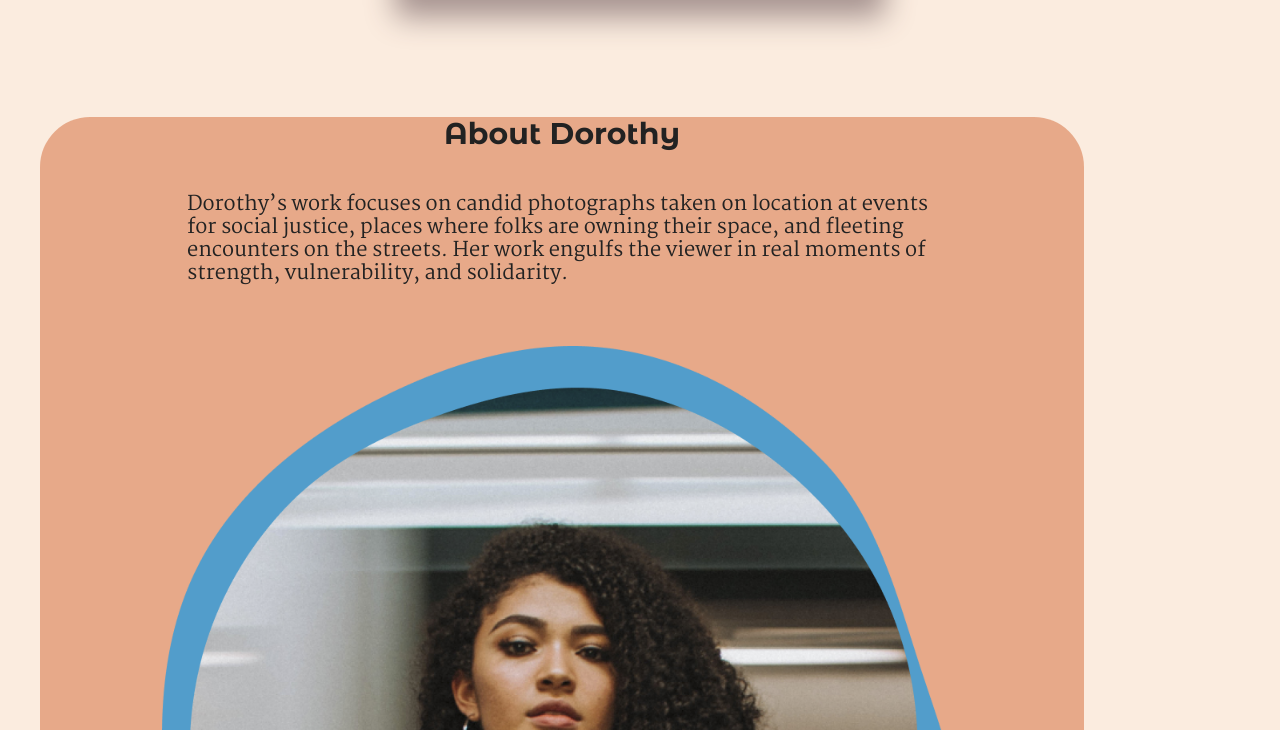
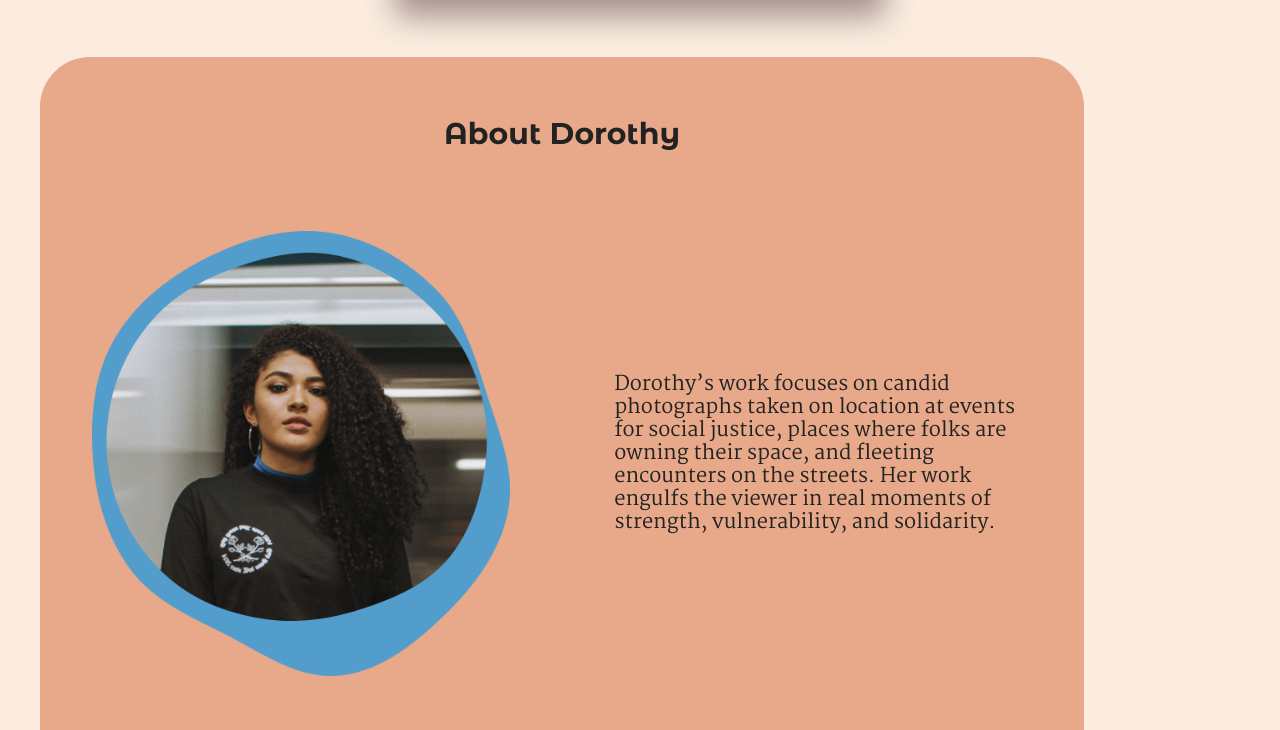
Before and after one commit to kenna-bramble/Dorothy-Delong-Portfolio-Website, a website built with Parcel: page index.html in a window 1280 px wide. Shown: the part 1610-2340 px from the top of the page. Built offline with nearby package versions, Linux system fonts and the light colour scheme.

Commit message:
Adjusted #about section layout for tablet and desktop screens

```diff
--- a/css/main.css
+++ b/css/main.css
@@ -198,6 +198,10 @@ h3 {
   background-color: rgba(212, 105, 52, 0.5);
   border-radius: 50px 50px 0 0 ;
   width: 87%;
+  display: flex;
+  justify-content: center;
+  align-items: center;
+  flex-flow: column wrap;
 }
 
 #about h3 {
@@ -211,6 +215,7 @@ h3 {
   font-size: 1em;
   font-weight: 500;
   max-width: 500px;
+  padding: 20px 15px 0;
 }
 
 #about img {
@@ -387,9 +392,10 @@ li img {
   }
 
   #about h4 {
-    width: 80%;
-    font-size: 1.25em;
+    width: 40%;
     max-width: 750px;
+    margin: 0;
+    padding: 0;
   }
 
   #about figure {
@@ -418,6 +424,19 @@ li img {
     justify-content: space-around;
   }
 
+  #about .container {
+    flex-direction: row-reverse;
+    justify-content: space-around;
+    padding: 30px 0;
+  }
+
+
+
+  #about figure {
+    width: 40%;
+    padding: 35px 0;
+    max-width: 800px;
+  }
 }
 
 @media only screen and (min-width: 1200px) {
@@ -449,22 +468,10 @@ li img {
     width: 50%;
   }
 
-
-  /* #about .container {
-    flex-direction: row-reverse;
-    justify-content: space-around;
+  #about h4 {
+    font-size: 1.25em;
   }
 
-  #about h4 {
-    width: 40%;
-    max-width: 750px;
-  }
-
-  #about figure {
-    width: 40%;
-    padding: 35px 0 60px;
-    max-width: 800px;
-  } */
 
 }
 
```
